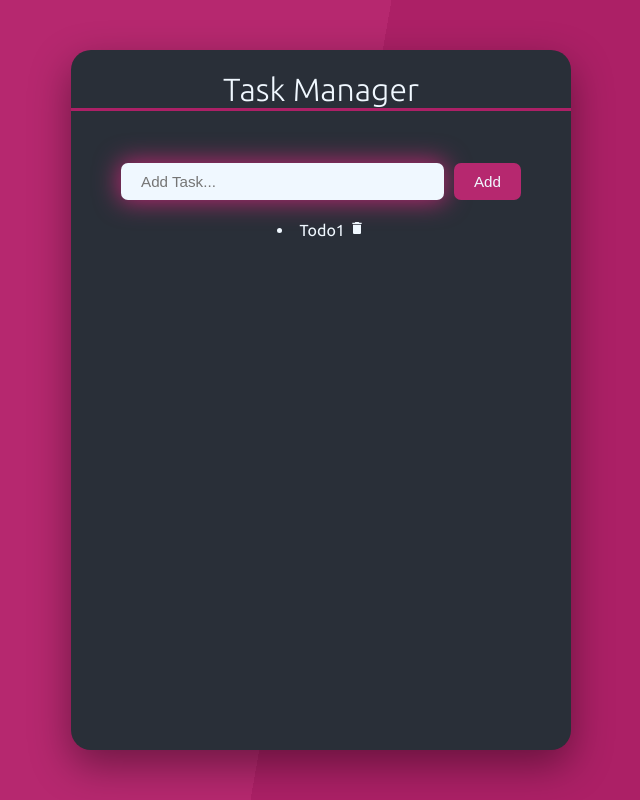
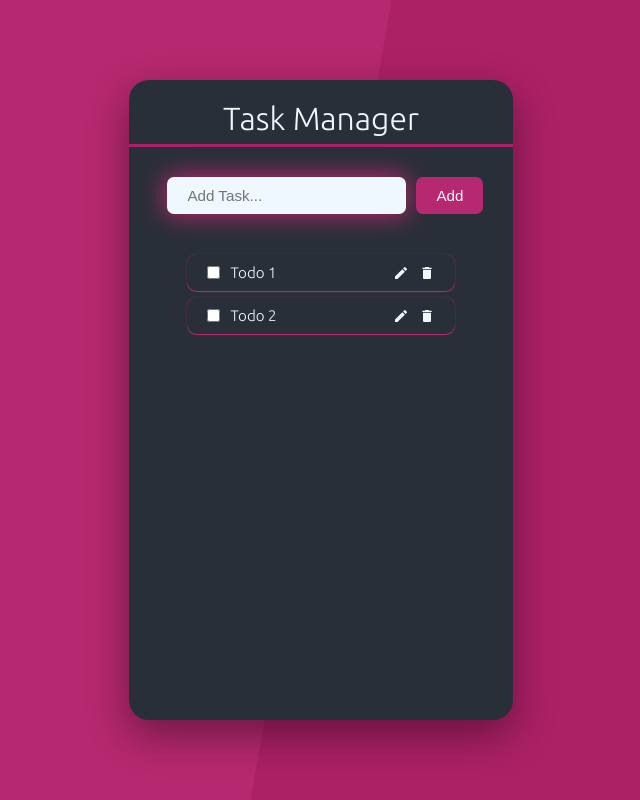
Before and after one commit to MayankDKarmakar/task-manager-using-localstorage, a React (Create React App) app: page / in a window 1280 px wide. Shown: the whole page, without its empty margins (319-959 px from the left). Built offline with nearby package versions, Linux system fonts and the light colour scheme; a web font is replaced by a local one.

Commit message:
styled totolist and adjusted relative units for dimensions

```diff
--- a/src/App.css
+++ b/src/App.css
@@ -1,17 +1,26 @@
 .container {
   background-color: var(--appcolor);
-  width: 500px;
-  height: 700px;
+  /* width: 500px; */
+  /* height: 700px; */
+  /* width: 50%; */
+  width: 30%;
+  height: 80%;
+
   display: flex;
   flex-direction: column;
   align-items: center;
   color: var(--text1);
   border-radius: 20px;
   box-shadow: 0 15px 40px rgba(0, 0, 0, 0.4);
+  margin: 0px auto 0px auto;
+  position: relative;
+  top: 10%;
 }
 
 .header {
   width: 100%;
+  padding-top: 20px;
+  padding-bottom: 7px;
   text-align: center;
   font-weight: 300;
   border-bottom: 3px solid var(--grad2);
--- a/src/components/TodoList.jsx
+++ b/src/components/TodoList.jsx
@@ -1,14 +1,19 @@
 import React from "react";
 import "../css/TodoList.css";
-import { MdDelete } from "react-icons/md";
+import { MdDelete, MdEdit } from "react-icons/md";
 
 const TodoList = () => {
   return (
-    <div className="todo-list">
+    <ul className="todo-list">
       <li className="list-item">
-        <span>Todo1</span> <MdDelete />
+        <input type="checkbox" />
+        <span className="todo-text">Todo 1</span> <MdEdit /> <MdDelete />
       </li>
-    </div>
+      <li className="list-item">
+        <input type="checkbox" />
+        <span className="todo-text">Todo 2</span> <MdEdit /> <MdDelete />
+      </li>
+    </ul>
   );
 };
 
--- a/src/css/TodoList.css
+++ b/src/css/TodoList.css
@@ -0,0 +1,32 @@
+.todo-list {
+  /* background-color: blueviolet; */
+  list-style-type: none;
+  width: 80%;
+  padding: 20px;
+}
+
+.list-item {
+  /* background-color: var(--grad1); */
+  border-bottom: 1px solid var(--grad1);
+  /* border-top: 1px solid var(--grad1); */
+  width: 100%;
+  padding: 10px 20px;
+  display: flex;
+  flex-direction: row;
+  gap: 10px;
+  align-items: center;
+  border-radius: 10px;
+  box-shadow: 0px 0px 1px 0.1px var(--grad1);
+  margin-bottom: 5px;
+}
+
+.todo-text {
+  flex: 1;
+  font-size: 0.95rem;
+  font-weight: 300;
+}
+
+input[type="checkbox"]:checked {
+  accent-color: var(--grad1);
+  transition: accent-color 0.3s ease-in-out;
+}
--- a/src/index.css
+++ b/src/index.css
@@ -7,13 +7,29 @@
   --text1: aliceblue;
 }
 
-body {
+* {
   padding: 0;
   margin: 0;
-  display: flex;
+  box-sizing: border-box;
+}
+
+html {
+  height: 100vh;
+}
+
+body {
+  height: 100%;
+  /* width: ; */
+  /* display: flex;
   justify-content: center;
-  align-items: center;
-  height: 100vh;
+  align-items: center; */
   background: linear-gradient(100deg, var(--grad1) 50%, var(--grad2) 0);
+  background-repeat: no-repeat;
   font-family: "Ubuntu", "Alan Sans", sans-serif;
 }
+
+#root {
+  width: 100%;
+  height: 100%;
+  /* position: relative; */
+}
```
